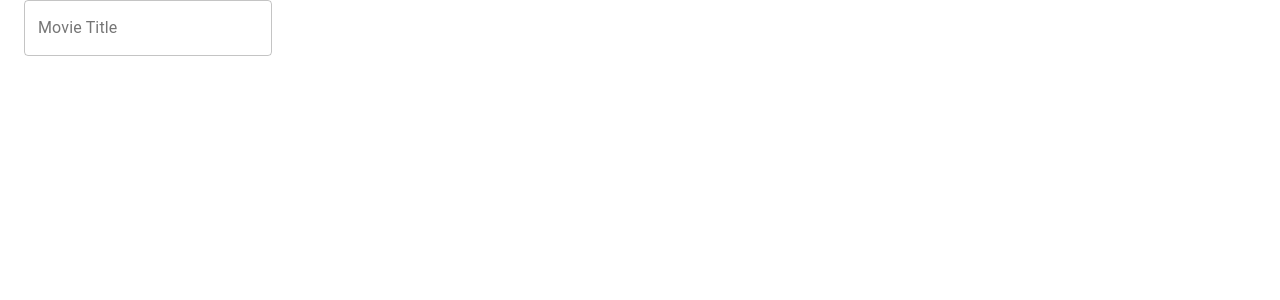
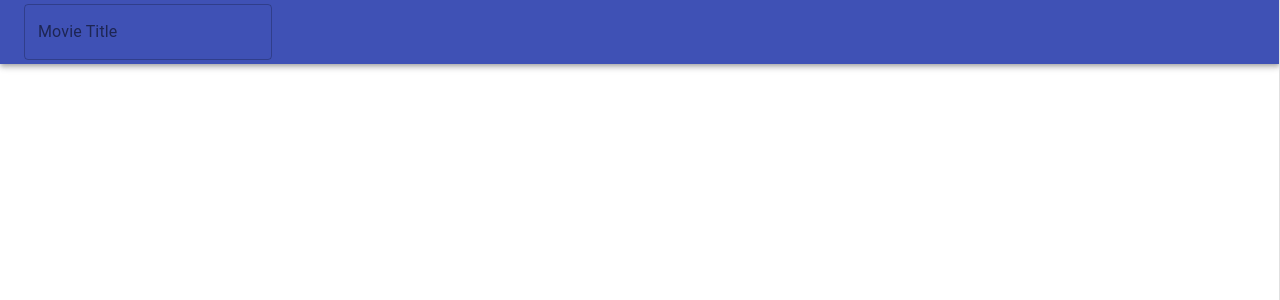
Before and after one commit to seanssullivan/movie-nomination, a React (Create React App) app: page / in a window 1280 px wide. Shown: the top 300 px of the page. Built offline with nearby package versions, Linux system fonts and the light colour scheme.

Commit message:
Add more Meterial-UI components

```diff
--- a/src/components/App.jsx
+++ b/src/components/App.jsx
@@ -1,18 +1,22 @@
 import React from "react";
+import Drawer from "@material-ui/core/Drawer";
+import Grid from "@material-ui/core/Grid";
 import SearchPanel from "./SearchPanel";
 import NominationList from "./NominationList";
 import { NominationsProvider } from "../contexts/nominations";
-import Container from "@material-ui/core/Container";
+// import Container from "@material-ui/core/Container";
 
 export default function App() {
   console.log("Rendered App");
 
   return (
-    <Container>
-      <NominationsProvider>
+    <NominationsProvider>
+      <Grid direction="row" justify="center" alignItems="flex-start">
         <SearchPanel />
-        <NominationList />
-      </NominationsProvider>
-    </Container>
+        <Drawer variant="permanent" anchor="right">
+          <NominationList />
+        </Drawer>
+      </Grid>
+    </NominationsProvider>
   );
 }
--- a/src/components/MovieCard.jsx
+++ b/src/components/MovieCard.jsx
@@ -1,4 +1,9 @@
 import React, { useContext } from "react";
+import Card from "@material-ui/core/Card";
+import CardContent from "@material-ui/core/CardContent";
+import CardActions from "@material-ui/core/CardActions";
+import Typography from "@material-ui/core/Typography";
+import Button from "@material-ui/core/Button";
 import { NominationsContext } from "../contexts/nominations";
 import "./MovieCard.css";
 
@@ -10,12 +15,22 @@ export default function MovieCard({ movie, isNominated }) {
   console.log(`Rendered ${movie.Title} Card`);
 
   return (
-    <li>
-      <img alt={movie.Title} src={movie.Poster} />
-      <h2>{movie.Title}</h2>
-      <button onClick={handleClick} disabled={isNominated}>
-        Nominate
-      </button>
-    </li>
+    <Card variant="contained">
+      <CardContent>
+        <img alt={movie.Title} src={movie.Poster} />
+        <Typography variant="h5" component="h2" gutterBottom>
+          {movie.Title}
+        </Typography>
+        <CardActions>
+          <Button
+            variant="contained"
+            onClick={handleClick}
+            disabled={isNominated}
+          >
+            Nominate
+          </Button>
+        </CardActions>
+      </CardContent>
+    </Card>
   );
 }
--- /dev/null
+++ b/src/components/NominationItem.jsx
@@ -0,0 +1,31 @@
+import React, { useContext } from "react";
+import ListItem from "@material-ui/core/ListItem";
+import ListItemText from "@material-ui/core/ListItemText";
+import ListItemSecondaryAction from "@material-ui/core/ListItemSecondaryAction";
+import IconButton from "@material-ui/core/IconButton";
+import RemoveIcon from "@material-ui/icons/Remove";
+import { NominationsContext } from "../contexts/nominations";
+
+export default function NominationItem({ data: nomination }) {
+  const { remove } = useContext(NominationsContext);
+
+  const handleClick = () => {
+    remove(nomination);
+  };
+
+  return (
+    <ListItem>
+      <ListItemText primary={nomination.Title} />
+      <ListItemSecondaryAction onClick={handleClick}>
+        <IconButton
+          variant="contained"
+          color="secondary"
+          edge="end"
+          aria-label="delete"
+        >
+          <RemoveIcon />
+        </IconButton>
+      </ListItemSecondaryAction>
+    </ListItem>
+  );
+}
--- a/src/components/NominationList.jsx
+++ b/src/components/NominationList.jsx
@@ -1,13 +1,16 @@
 import React, { useContext } from "react";
+import List from "@material-ui/core/List";
+import NominationItem from "./NominationItem";
 import { NominationsContext } from "../contexts/nominations";
 
 export default function NominationList() {
   const { nominations } = useContext(NominationsContext);
+
   return (
-    <ul>
+    <List>
       {nominations.map((nomination, idx) => {
-        return <li key={idx}>{nomination.Title}</li>;
+        return <NominationItem key={idx} data={nomination}></NominationItem>;
       })}
-    </ul>
+    </List>
   );
 }
--- a/src/components/SearchPanel/ResultsList.jsx
+++ b/src/components/SearchPanel/ResultsList.jsx
@@ -1,4 +1,6 @@
 import React, { useContext } from "react";
+import Grid from "@material-ui/core/Grid";
+// import Paper from "@material-ui/core/Paper";
 import MovieCard from "../MovieCard";
 import { NominationsContext } from "../../contexts/nominations";
 import "./ResultsList.css";
@@ -12,7 +14,7 @@ export default function ResultsList({ results }) {
   console.log("Rendered Results List");
 
   return (
-    <ul>
+    <Grid container direction="column" justify="flex-start" alignItems="center">
       {results.map((movie) => {
         return (
           <MovieCard
@@ -22,6 +24,6 @@ export default function ResultsList({ results }) {
           />
         );
       })}
-    </ul>
+    </Grid>
   );
 }
--- a/src/components/SearchPanel/index.jsx
+++ b/src/components/SearchPanel/index.jsx
@@ -1,5 +1,7 @@
 import React from "react";
 import Box from "@material-ui/core/Box";
+import AppBar from "@material-ui/core/AppBar";
+import Toolbar from "@material-ui/core/Toolbar";
 import SearchBar from "./SearchBar";
 import ResultsList from "./ResultsList";
 import useSearchResults from "../../hooks/useSearchResults";
@@ -11,7 +13,11 @@ export default function SearchPanel() {
 
   return (
     <Box>
-      <SearchBar searchByTitle={searchByTitle} />
+      <AppBar position="static">
+        <Toolbar>
+          <SearchBar searchByTitle={searchByTitle} />
+        </Toolbar>
+      </AppBar>
       <ResultsList results={results} />
     </Box>
   );
--- a/src/contexts/nominations.js
+++ b/src/contexts/nominations.js
@@ -4,13 +4,14 @@ import useNominations from "../hooks/useNominations";
 export const NominationsContext = createContext({
   nominations: [],
   nominate: () => null,
+  remove: () => null,
 });
 
 export const NominationsProvider = ({ children }) => {
-  const { nominations, nominate } = useNominations();
+  const { nominations, nominate, remove } = useNominations();
 
   return (
-    <NominationsContext.Provider value={{ nominations, nominate }}>
+    <NominationsContext.Provider value={{ nominations, nominate, remove }}>
       {children}
     </NominationsContext.Provider>
   );
--- a/src/hooks/useNominations.js
+++ b/src/hooks/useNominations.js
@@ -1,5 +1,8 @@
 import { useReducer } from "react";
-import reducer, { SET_NOMINATION } from "../reducers/nominations";
+import reducer, {
+  SET_NOMINATION,
+  REMOVE_NOMINATION,
+} from "../reducers/nominations";
 
 export default function useNominations() {
   const [nominations, dispatch] = useReducer(reducer, []);
@@ -8,5 +11,9 @@ export default function useNominations() {
     dispatch({ type: SET_NOMINATION, movie });
   };
 
-  return { nominations, nominate };
+  const remove = (movie) => {
+    dispatch({ type: REMOVE_NOMINATION, movie });
+  };
+
+  return { nominations, nominate, remove };
 }
--- a/src/reducers/nominations.js
+++ b/src/reducers/nominations.js
@@ -1,5 +1,5 @@
 export const SET_NOMINATION = "SET_NOMINATION";
-export const DELETE_NOMINATION = "DELETE_NOMINATION";
+export const REMOVE_NOMINATION = "REMOVE_NOMINATION";
 
 export default function reducer(state, action) {
   if (action.type === SET_NOMINATION) {
@@ -7,6 +7,11 @@ export default function reducer(state, action) {
     return [...state, movie];
   }
 
+  if (action.type === REMOVE_NOMINATION) {
+    const { movie } = action;
+    return state.filter((nomination) => nomination.imdbID !== movie.imdbID);
+  }
+
   throw new Error(
     `Tried to reduce with unsupported action type: ${action.type}`
   );
```
